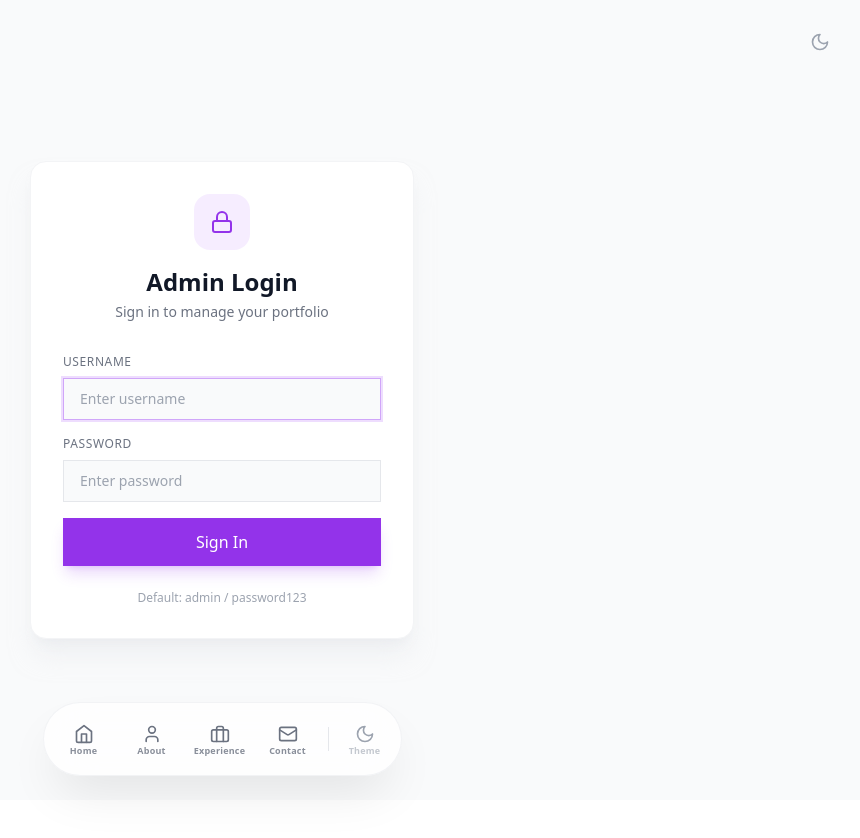
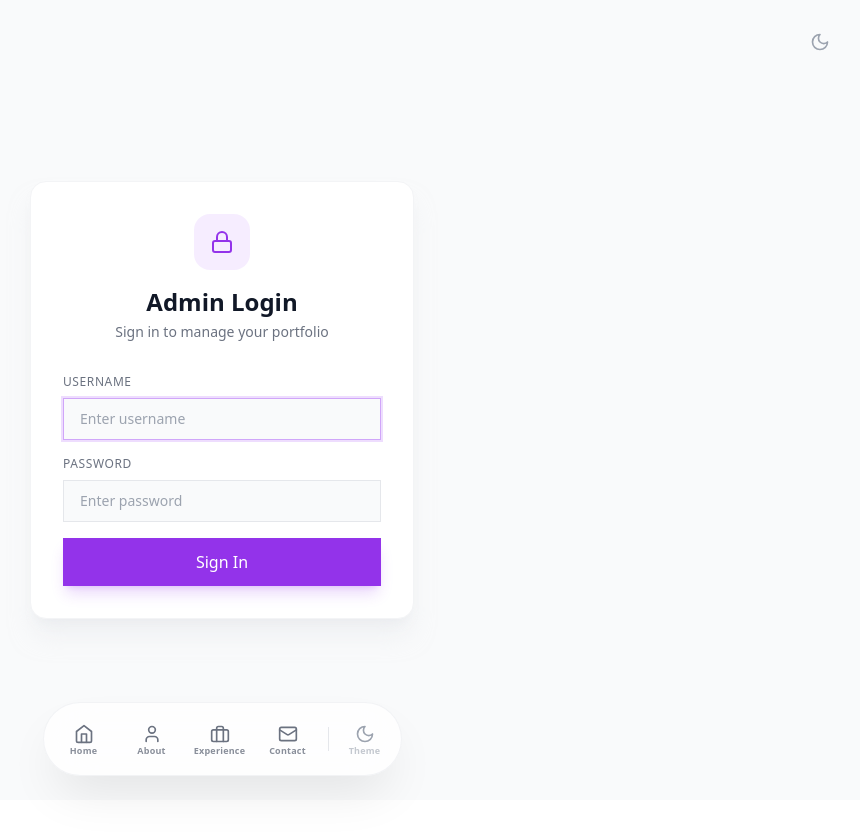
Before and after one commit to Malixl/portfolio, a React (Vite) app in the folder client/: page /login in a window 1280 px wide. Shown: the top 838 px of the page, without its empty margins (418-1278 px from the left). Built offline with nearby package versions, Linux system fonts and the light colour scheme; no server answers.

Commit message:
feat: add login page with form handling, authentication context integration, and theme toggling.

```diff
--- a/client/src/pages/Login.jsx
+++ b/client/src/pages/Login.jsx
@@ -89,7 +89,7 @@ export default function Login() {
           </button>
         </form>
 
-        <p className="text-gray-400 dark:text-white/20 text-xs text-center mt-6">Default: admin / password123</p>
+
       </div>
     </div>
   )
```
